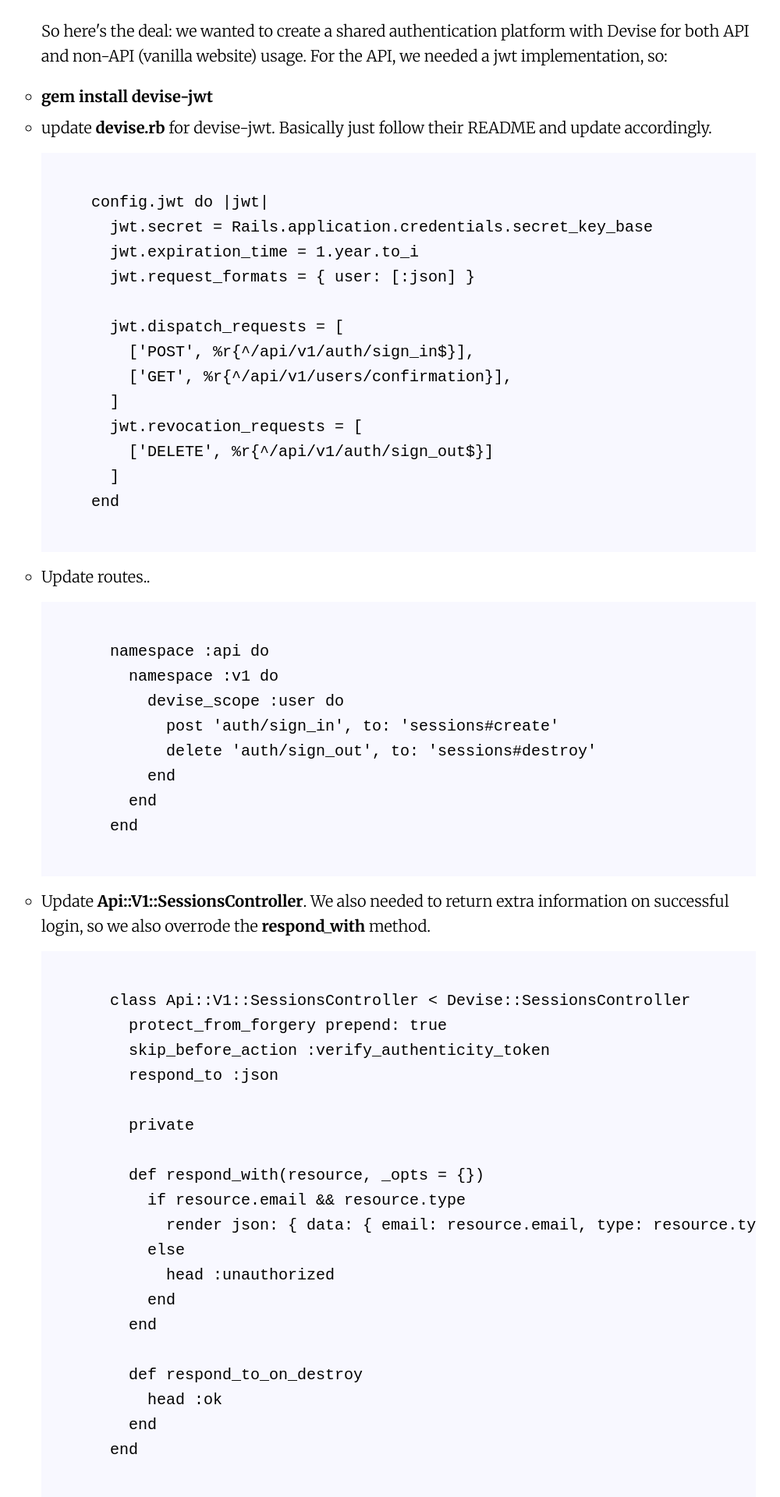
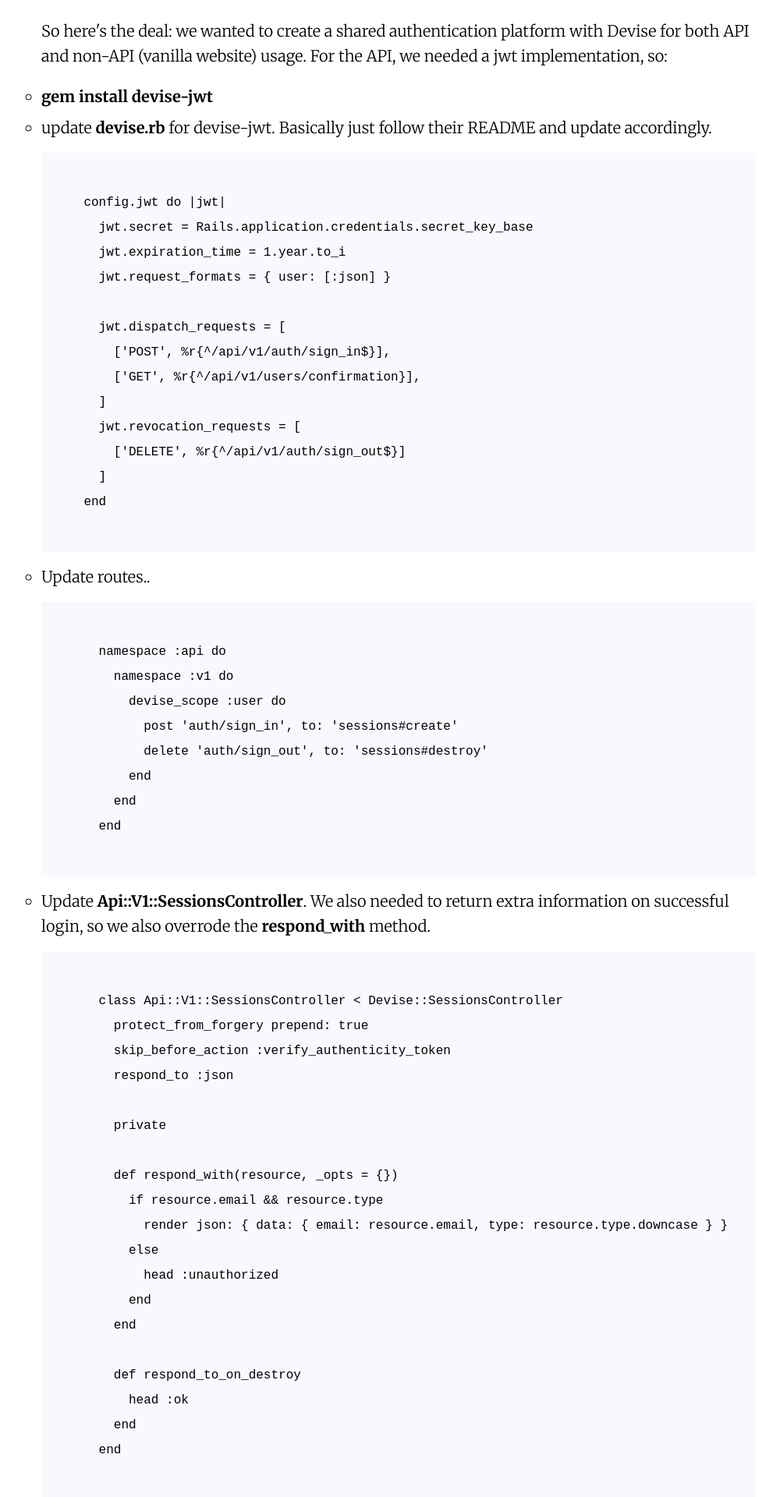
Before and after one commit to causztic/causztic.github.io, a Jekyll site: the page built from posts/index.html, in a window 1280 px wide. Shown: the part 349-2269 px from the top of the page at 78% size, without its empty margins (129-1129 px from the left). Built offline with Jekyll 4.4.1, drawn with Linux system fonts in a browser that asks for light colours; the list of posts is cut into pages by our own code.

Commit message:
reduce font size of code on desktop

```diff
--- a/assets/css/posts.sass
+++ b/assets/css/posts.sass
@@ -44,3 +44,5 @@
     margin-top: 1rem
     margin-bottom: 1rem
     white-space: pre
+    @media only screen and (min-width: 480px)
+      font-size: 1rem
```
